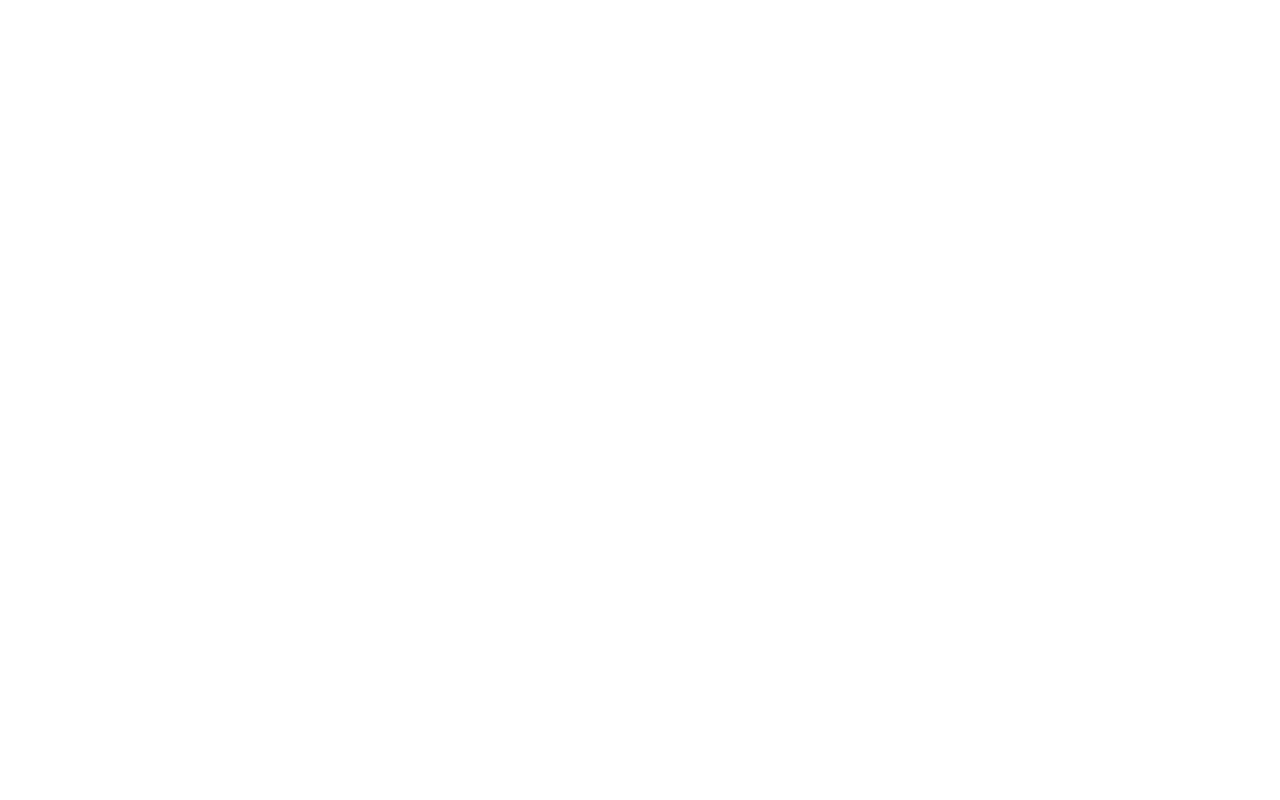
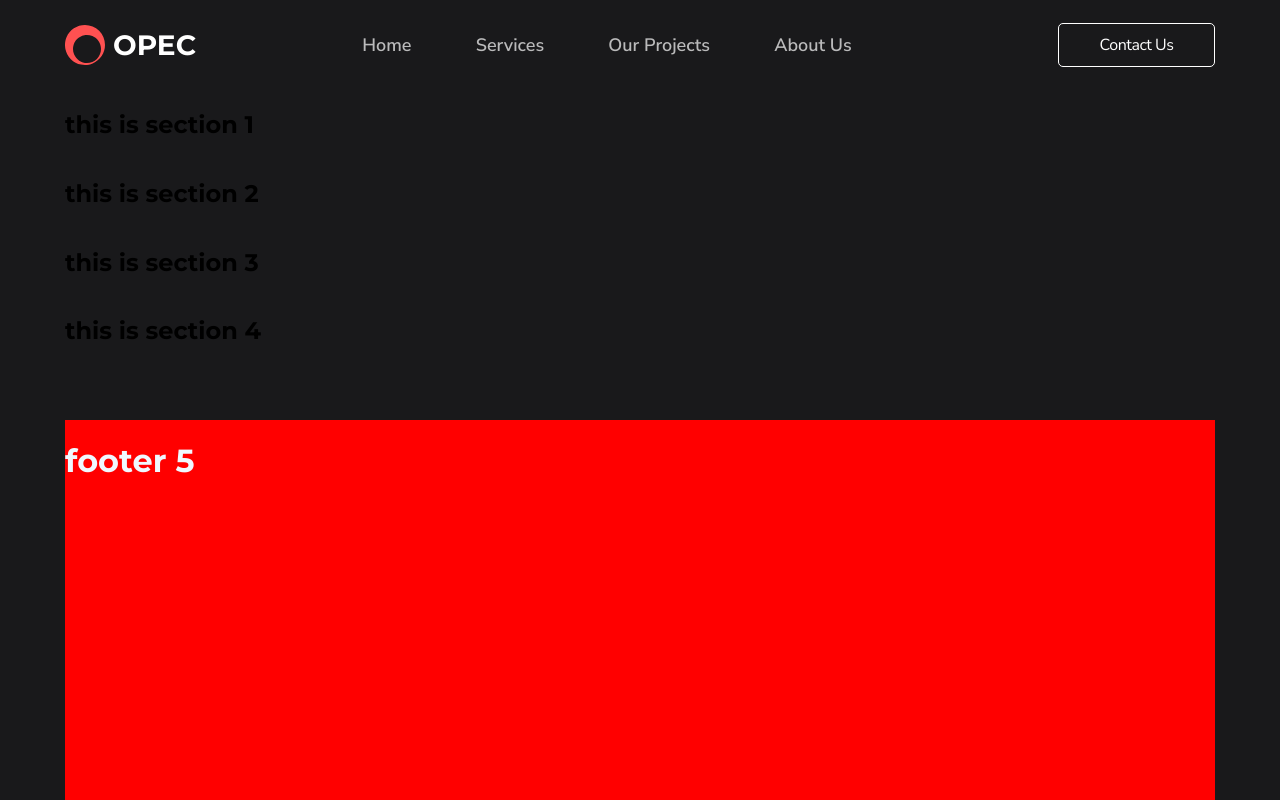
Before and after one commit to CloudClown/sj-opec, a plain HTML site: page index.html in a window 1280 px wide. Drawn offline with Linux system fonts and the light colour scheme.

Commit message:
completed nav

```diff
--- a/index.html
+++ b/index.html
@@ -1,11 +1,48 @@
 <!DOCTYPE html>
 <html lang="en">
-<head>
-    <meta charset="UTF-8">
-    <meta name="viewport" content="width=device-width, initial-scale=1.0">
+  <head>
+    <meta charset="UTF-8" />
+    <meta name="viewport" content="width=device-width, initial-scale=1.0" />
+    <link rel="stylesheet" href="./styles/style.css" />
     <title>Opec</title>
-</head>
-<body>
+  </head>
+  <body>
+    <!-- <div class="container"> -->
+      <header>
+        <div class="nav">
+          <div class="nav-logo">
+            <img src="./assets/img/logo.svg" alt="logo">
+            <p class="nav-logo__text">OPEC</p>
+          </div>
+          <nav class="navbar">
+            <a href="#">Home</a>
+            <a href="#">Services</a>
+            <a href="#">Our Projects</a>
+            <a href="#">About Us</a>
+          </nav>
+          <button class="nav-contact--btn">Contact Us</button>
+        </div>
+      </header>
 
-</body>
+      <section>
+        <h1>this is section 1</h1>
+      </section>
+
+      <section>
+        <h1>this is section 2</h1>
+      </section>
+
+      <section>
+        <h1>this is section 3</h1>
+      </section>
+
+      <section>
+        <h1>this is section 4</h1>
+      </section>
+
+      <footer>
+        <h1>footer 5</h1>
+      </footer>
+    <!-- </div> -->
+  </body>
 </html>
--- a/styles/style.css
+++ b/styles/style.css
@@ -0,0 +1,91 @@
+@import url('https://fonts.googleapis.com/css2?family=Montserrat:ital,wght@0,100..900;1,100..900&family=Nunito+Sans:ital,opsz,wght@0,6..12,200..1000;1,6..12,200..1000&display=swap');
+
+html {
+  height: 100%;
+}
+
+body {
+  margin: 0 65px;
+  min-height: 100vh;
+  background: #19191b;
+  display: flex;
+  flex-direction: column;
+  font-family: "Montserrat", sans-serif;
+}
+
+/* for all component */
+.container {
+}
+/* for all component */
+
+/* nav start */
+.nav {
+  display: flex;
+  justify-content: space-between;
+  align-items: center;
+}
+
+.nav-logo {
+  display: flex;
+  color: #ffffff;
+}
+
+.nav-logo img {
+  margin-right: 8px;
+}
+
+.nav-logo__text {
+  font-size: 28px;
+  font-style: normal;
+  font-weight: 700;
+}
+
+.navbar a {
+  color: white;
+  text-decoration: none;
+  margin: 0 40px 0 0;
+  padding: 10px;
+  color: rgba(255, 255, 255, 0.7);
+
+  text-align: right;
+  font-family: "Nunito Sans";
+  font-size: 18px;
+  font-style: normal;
+  font-weight: 600;
+}
+
+.navbar a:hover {
+  color: #ff5151;
+}
+
+.nav-contact--btn {
+  border-radius: 5px;
+  border: 1px solid #fff;
+  backdrop-filter: blur(1px);
+  width: 157px;
+  height: 44px;
+  background: transparent;
+  color: #fff;
+  text-align: center;
+  font-family: "Nunito Sans";
+  font-size: 16px;
+  font-style: normal;
+  font-weight: 400;
+  line-height: normal;
+  letter-spacing: -0.5px;
+  transition: background 0.3s ease; /* Added duration to the transition */
+}
+
+.nav-contact--btn:hover {
+  background: #ff5151;
+}
+
+/* nav end */
+
+footer {
+  margin-top: auto;
+  width: 100%;
+  height: 380px;
+  background: red;
+  color: aliceblue;
+}
```
Also changed, not shown: assets/img/logo.svg (added).
